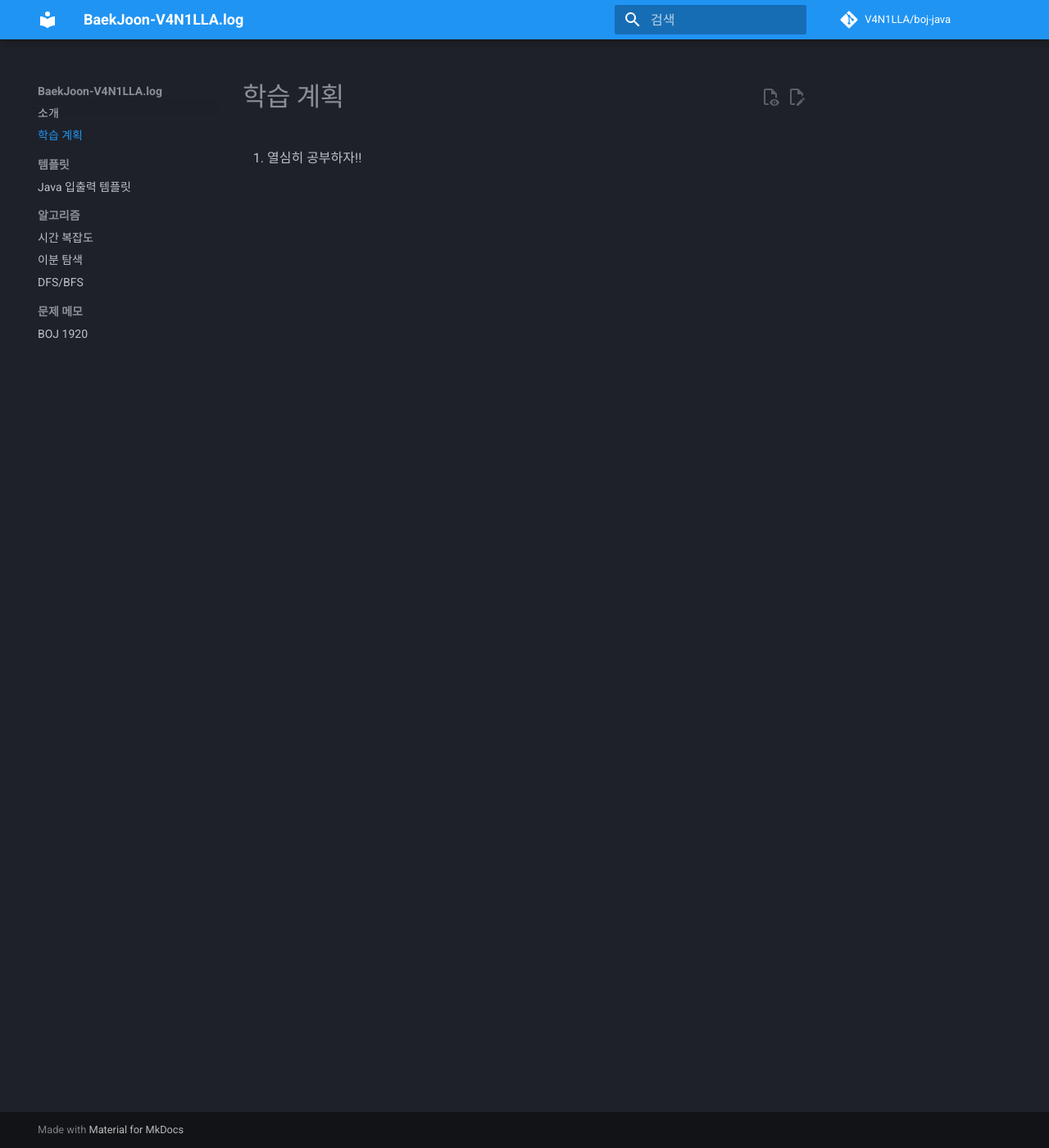
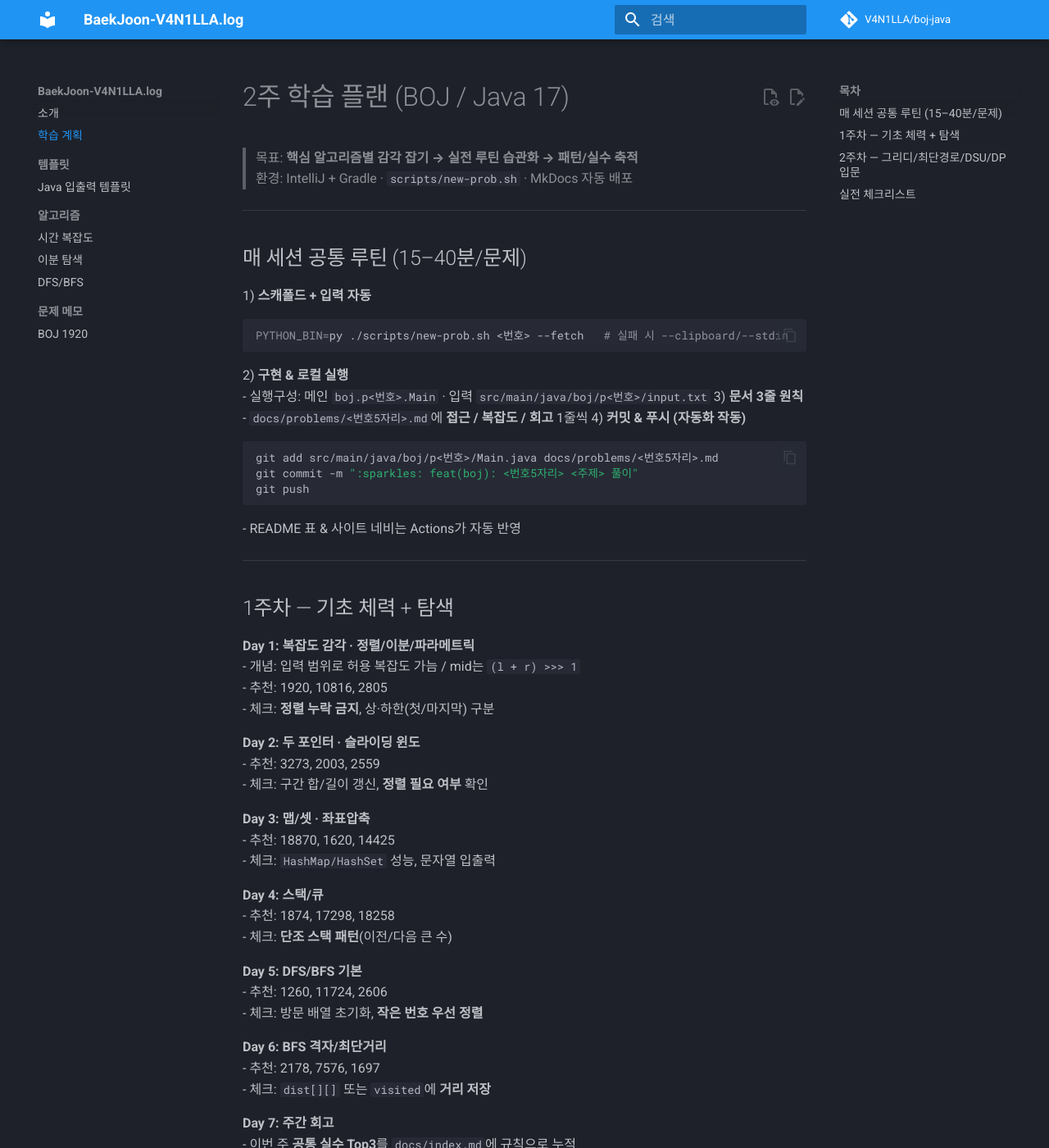
Before and after one commit to V4N1LLA/boj-java, an MkDocs documentation site: the page built from docs/study-plan.md, in a window 1280 px wide and 1400 px high. Shown: the whole window at 82% size. Built offline with MkDocs 1.6.1 and Material for MkDocs 9.7.7, drawn with Linux system fonts in a browser that asks for light colours; comment, search, counter and statistics services are not loaded; some of the changed text lies outside the part shown.

Commit message:
:memo: docs(plan): 2주 학습 플랜 전면 개편
- 세션 루틴/커밋 흐름 명시
- 일자별 추천 문제/체크포인트 추가
- 실전 체크리스트 수록

````diff
--- a/docs/study-plan.md
+++ b/docs/study-plan.md
@@ -1,3 +1,99 @@
-# 학습 계획
+# 2주 학습 플랜 (BOJ / Java 17)
 
-1. 열심히 공부하자!!
+> 목표: **핵심 알고리즘별 감각 잡기 → 실전 루틴 습관화 → 패턴/실수 축적**
+> 환경: IntelliJ + Gradle · `scripts/new-prob.sh` · MkDocs 자동 배포
+
+---
+
+## 매 세션 공통 루틴 (15–40분/문제)
+
+1) **스캐폴드 + 입력 자동**
+   ```bash
+   PYTHON_BIN=py ./scripts/new-prob.sh <번호> --fetch   # 실패 시 --clipboard/--stdin
+   ```
+2) **구현 & 로컬 실행**
+   - 실행구성: 메인 `boj.p<번호>.Main` · 입력 `src/main/java/boj/p<번호>/input.txt`
+3) **문서 3줄 원칙**
+   - `docs/problems/<번호5자리>.md`에 **접근 / 복잡도 / 회고** 1줄씩
+4) **커밋 & 푸시 (자동화 작동)**
+   ```bash
+   git add src/main/java/boj/p<번호>/Main.java docs/problems/<번호5자리>.md
+   git commit -m ":sparkles: feat(boj): <번호5자리> <주제> 풀이"
+   git push
+   ```
+   - README 표 & 사이트 네비는 Actions가 자동 반영
+
+---
+
+## 1주차 — 기초 체력 + 탐색
+
+**Day 1: 복잡도 감각 · 정렬/이분/파라메트릭**
+- 개념: 입력 범위로 허용 복잡도 가늠 / mid는 `(l + r) >>> 1`
+- 추천: 1920, 10816, 2805
+- 체크: **정렬 누락 금지**, 상·하한(첫/마지막) 구분
+
+**Day 2: 두 포인터 · 슬라이딩 윈도**
+- 추천: 3273, 2003, 2559
+- 체크: 구간 합/길이 갱신, **정렬 필요 여부** 확인
+
+**Day 3: 맵/셋 · 좌표압축**
+- 추천: 18870, 1620, 14425
+- 체크: `HashMap/HashSet` 성능, 문자열 입출력
+
+**Day 4: 스택/큐**
+- 추천: 1874, 17298, 18258
+- 체크: **단조 스택 패턴**(이전/다음 큰 수)
+
+**Day 5: DFS/BFS 기본**
+- 추천: 1260, 11724, 2606
+- 체크: 방문 배열 초기화, **작은 번호 우선 정렬**
+
+**Day 6: BFS 격자/최단거리**
+- 추천: 2178, 7576, 1697
+- 체크: `dist[][]` 또는 `visited`에 **거리 저장**
+
+**Day 7: 주간 회고**
+- 이번 주 **공통 실수 Top3**를 `docs/index.md`에 규칙으로 누적
+- 예: “정렬 잊지 않기”, “mid는 >>> 1”, “격자 BFS는 dx/dy 먼저”
+
+---
+
+## 2주차 — 그리디/최단경로/DSU/DP 입문
+
+**Day 8: 그리디**
+- 추천: 11047, 11399, 1541, 2217
+- 체크: 정렬 기준, 반례 직접 만들기
+
+**Day 9: 우선순위 큐**
+- 추천: 1927, 11279, 11286
+- 체크: `PriorityQueue` 비교자
+
+**Day 10: 다익스트라**
+- 추천: 1753, 1916
+- 체크: `(dist, node)` 우큐 · 방문 확정 후 스킵
+
+**Day 11: 플로이드/그래프 응용**
+- 추천: 11404, 1389, (선택) 1238
+- 체크: `INF` 설정, 3중 루프 순서
+
+**Day 12: 유니온 파인드 · MST**
+- 추천: 1717, 1976, 1197
+- 체크: 경로 압축 + 랭크(또는 사이즈)
+
+**Day 13: DP 기초**
+- 추천: 1463, 9095, 2579, 1149
+- 체크: **점화식 → 테이블 → 초기값 → 순회 순서**
+
+**Day 14: DP 심화**
+- 추천: 1912, 11053, (심화) 12865
+- 체크: LIS O(N log N)도 시도
+
+---
+
+## 실전 체크리스트
+
+- [ ] 입출력: 템플릿(빠른 I/O) 사용 / 오버플로(`long`)
+- [ ] 정렬 필요 여부 / 중복 처리 / 인덱싱(0·1 기준)
+- [ ] 방문/거리 배열 초기화, 테스트 케이스 반복 시 **리셋**
+- [ ] 시간복잡도: N·Q·범위 기준으로 상한 검증
+- [ ] 제출 전 로컬 입력으로 한 번 더 실행
````
